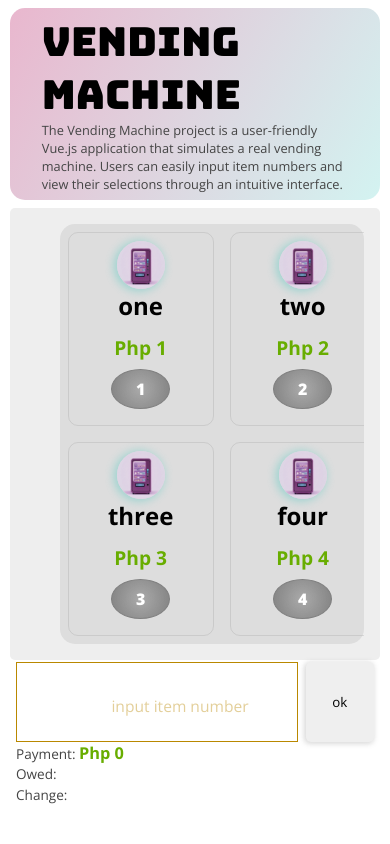
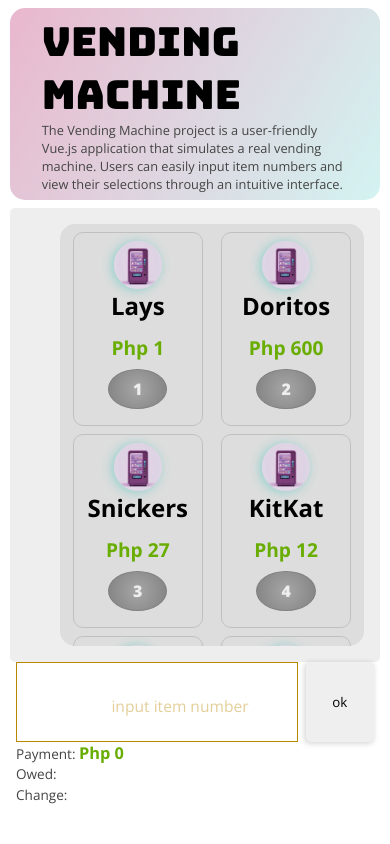
Before and after one commit to albertjon-0915/vending-machine-vue, a Vue app: page / in a window 390 px wide. Shown: the top 844 px of the page. Built offline with nearby package versions, Linux system fonts and the light colour scheme.

Commit message:
vending machine style var

```diff
--- a/src/assets/main.css
+++ b/src/assets/main.css
@@ -11,32 +11,4 @@
 #app {
      width: 100%;
      font-weight: normal;
-     /* border: 1px solid red; */
 }
-
-a,
-.green {
-     text-decoration: none;
-     color: hsla(160, 100%, 37%, 1);
-     transition: 0.4s;
-     padding: 3px;
-}
-
-@media (hover: hover) {
-     a:hover {
-          background-color: hsla(160, 100%, 37%, 0.2);
-     }
-}
-
-@media (min-width: 1024px) {
-     body {
-          display: flex;
-          place-items: center;
-     }
-
-     #app {
-          /* display: grid; */
-          /* grid-template-columns: 1fr 1fr; */
-          /* padding: 0 2rem; */
-     }
-}
--- a/src/components/keyboard.vue
+++ b/src/components/keyboard.vue
@@ -12,6 +12,7 @@
 const vendingNewArr = ref([...props.vendingItems]);
 
 // values for items on the vending machine
+// can be put on an obj or array but for now it will be declared as such
 const itemNumber = ref(0);
 const isOnItemList = ref(true);
 const isCredentialsIncomplete = ref(true);
--- a/src/components/vendingMachine.vue
+++ b/src/components/vendingMachine.vue
@@ -26,21 +26,17 @@
 </template>
 
 <style lang="scss" scoped>
+$vendingM-bg-pr-color: #eeeeee;
+$vendingM-bg-sc-color: #dddddd;
+$pesoBill-bg-color: #68ad00;
+$border-bgPrice-color: #808080;
+$secondary-bg-color: #07ebdca1;
+
 .vendingMachine {
   display: grid;
   place-items: center;
   height: 100vh;
   padding: clamp(0em, 1vw, 1em) clamp(0em, 2vw, 2em);
-
-  @media (max-width: 992px) {
-    height: 70vh;
-    padding: 3em 0;
-  }
-
-  @media (max-width: 768px) {
-    height: 50vh;
-    padding: 0;
-  }
 
   .wrapperContainer {
     $padding-small: clamp(1em, 2vw, 2em);
@@ -48,7 +44,7 @@
 
     width: 95%;
     height: 100%;
-    background: #eeeeee;
+    background: $vendingM-bg-pr-color;
     border-radius: 5px;
     display: flex;
     justify-content: end;
@@ -64,7 +60,7 @@
       min-width: 45vw;
       width: 100%;
       height: 100%;
-      background: #dddddd;
+      background: $vendingM-bg-sc-color;
     }
   }
 }
@@ -74,24 +70,11 @@
   display: grid;
   grid-template-columns: repeat(3, 1fr);
   place-items: center;
+  height: 100vh;
   overflow-x: hidden;
   overflow-y: auto;
   padding: 0.5em;
   gap: 1em;
-
-  @media (max-width: 1200px) {
-    grid-template-columns: repeat(2, 1fr);
-    gap: 2em;
-  }
-
-  @media (max-width: 768px) {
-    grid-template-columns: repeat(3, 1fr);
-    gap: 1em;
-  }
-
-  @media (max-width: 576px) {
-    grid-template-columns: repeat(2, 1fr);
-  }
 
   li {
     all: unset;
@@ -105,31 +88,31 @@
     width: clamp(5em, 12vw, 15em);
     padding: 0.5em 0;
     border-radius: 10px;
-    border: 1px solid rgba(128, 128, 128, 0.2);
-
-    @media (max-width: 1200px) {
-      padding: 0.5em 2em;
-    }
+    border: 1px solid lighten($border-bgPrice-color, 25%);
 
     .itemNumber {
       margin: 0.5em 0;
       padding: 0.5em clamp(1.5em, 2.5vw, 3em);
       border-radius: 50%;
-      border: 1px solid #808080;
-      background: radial-gradient(circle at center, #8080808c, #808080);
-      color: #ffff;
+      border: 1px solid $border-bgPrice-color;
+      background: radial-gradient(
+        circle at center,
+        lighten($border-bgPrice-color, 15%),
+        $border-bgPrice-color
+      );
+      color: $vendingM-bg-pr-color;
       font-weight: 900;
     }
 
     .bill {
       font-size: 1.2em;
       font-weight: 700;
-      color: #68ad00;
+      color: $pesoBill-bg-color;
     }
 
     img {
       filter: grayscale(0.6);
-      box-shadow: -2px 1px 10px 1px #07ebdca1;
+      box-shadow: -2px 1px 10px 1px $secondary-bg-color;
       border-radius: 50%;
       width: clamp(3em, 6vw, 6em);
       aspect-ratio: 1 / 1;
@@ -140,4 +123,45 @@
     }
   }
 }
+
+@media (max-width: 1200px) {
+  .vendingMachine {
+    height: 70vh;
+    padding: 3em 0;
+  }
+
+  .itemList {
+    height: 70vh;
+    grid-template-columns: repeat(2, 1fr);
+    gap: 2em;
+
+    li {
+      padding: 0.5em 2em;
+    }
+  }
+}
+@media (max-width: 992px) {
+}
+@media (max-width: 768px) {
+  .vendingMachine {
+    height: 50vh;
+    padding: 0;
+  }
+
+  .itemList {
+    height: 50vh;
+    grid-template-columns: repeat(3, 1fr);
+    gap: 1em;
+  }
+}
+@media (max-width: 576px) {
+  .itemList {
+    grid-template-columns: repeat(2, 1fr);
+    gap: 0.5em;
+
+    li {
+      padding: 0.5em 1.5em;
+    }
+  }
+}
 </style>
--- a/src/components/vendorPage.vue
+++ b/src/components/vendorPage.vue
@@ -5,31 +5,38 @@
 import VendingMachineLogo from '../assets/vendingMachine.jpg'
 
 const vendingItems = ref([
-  {
-    itemImg: VendingMachineLogo,
-    itemTitle: "one",
-    itemNo: 1,
-    itemPrice: 1,
-  },
-  {
-    itemImg: VendingMachineLogo,
-    itemTitle: "two",
-    itemNo: 2,
-    itemPrice: 2,
-  },
-  {
-    itemImg: VendingMachineLogo,
-    itemTitle: "three",
-    itemNo: 3,
-    itemPrice: 3,
-  },
-    {
-    itemImg: VendingMachineLogo,
-    itemTitle: "four",
-    itemNo: 4,
-    itemPrice: 4,
-  },
+  { itemImg: VendingMachineLogo, itemTitle: "Lays", itemNo: 1, itemPrice: 1 },
+  { itemImg: VendingMachineLogo, itemTitle: "Doritos", itemNo: 2, itemPrice: 600 },
+  { itemImg: VendingMachineLogo, itemTitle: "Snickers", itemNo: 3, itemPrice: 27 },
+  { itemImg: VendingMachineLogo, itemTitle: "KitKat", itemNo: 4, itemPrice: 12 },
+  { itemImg: VendingMachineLogo, itemTitle: "Twix", itemNo: 5, itemPrice: 23 },
+  { itemImg: VendingMachineLogo, itemTitle: "Pringles", itemNo: 6, itemPrice: 45 },
+  { itemImg: VendingMachineLogo, itemTitle: "Oreo", itemNo: 7, itemPrice: 87 },
+  { itemImg: VendingMachineLogo, itemTitle: "M&Ms", itemNo: 8, itemPrice: 132 },
+  { itemImg: VendingMachineLogo, itemTitle: "Skittles", itemNo: 9, itemPrice: 70 },
+  { itemImg: VendingMachineLogo, itemTitle: "Milky Way", itemNo: 10, itemPrice: 99 },
+  { itemImg: VendingMachineLogo, itemTitle: "Reese's", itemNo: 11, itemPrice: 43 },
+  { itemImg: VendingMachineLogo, itemTitle: "Cheetos", itemNo: 12, itemPrice: 28 },
+  { itemImg: VendingMachineLogo, itemTitle: "Ruffles", itemNo: 13, itemPrice: 300 },
+  { itemImg: VendingMachineLogo, itemTitle: "Fritos", itemNo: 14, itemPrice: 65 },
+  { itemImg: VendingMachineLogo, itemTitle: "Pop-Tarts", itemNo: 15, itemPrice: 49 },
+  { itemImg: VendingMachineLogo, itemTitle: "SunChips", itemNo: 16, itemPrice: 120 },
+  { itemImg: VendingMachineLogo, itemTitle: "Tostitos", itemNo: 17, itemPrice: 510 },
+  { itemImg: VendingMachineLogo, itemTitle: "Planters", itemNo: 18, itemPrice: 30 },
+  { itemImg: VendingMachineLogo, itemTitle: "Welch's", itemNo: 19, itemPrice: 92 },
+  { itemImg: VendingMachineLogo, itemTitle: "Nature Valley", itemNo: 20, itemPrice: 135 },
+  { itemImg: VendingMachineLogo, itemTitle: "Triscuit", itemNo: 21, itemPrice: 240 },
+  { itemImg: VendingMachineLogo, itemTitle: "Cheez-It", itemNo: 22, itemPrice: 160 },
+  { itemImg: VendingMachineLogo, itemTitle: "Clif Bar", itemNo: 23, itemPrice: 83 },
+  { itemImg: VendingMachineLogo, itemTitle: "Goldfish", itemNo: 24, itemPrice: 76 },
+  { itemImg: VendingMachineLogo, itemTitle: "Ritz", itemNo: 25, itemPrice: 60 },
+  { itemImg: VendingMachineLogo, itemTitle: "Gushers", itemNo: 26, itemPrice: 180 },
+  { itemImg: VendingMachineLogo, itemTitle: "Combos", itemNo: 27, itemPrice: 250 },
+  { itemImg: VendingMachineLogo, itemTitle: "Fruit Roll-Ups", itemNo: 28, itemPrice: 110 },
+  { itemImg: VendingMachineLogo, itemTitle: "Teddy Grahams", itemNo: 29, itemPrice: 40 },
+  { itemImg: VendingMachineLogo, itemTitle: "Cracker Jack", itemNo: 30, itemPrice: 67 }
 ]);
+
 </script>
 <template>
   <div class="vendorPage">
```
Also changed, not shown: src/main.js (+4 -4 lines).
